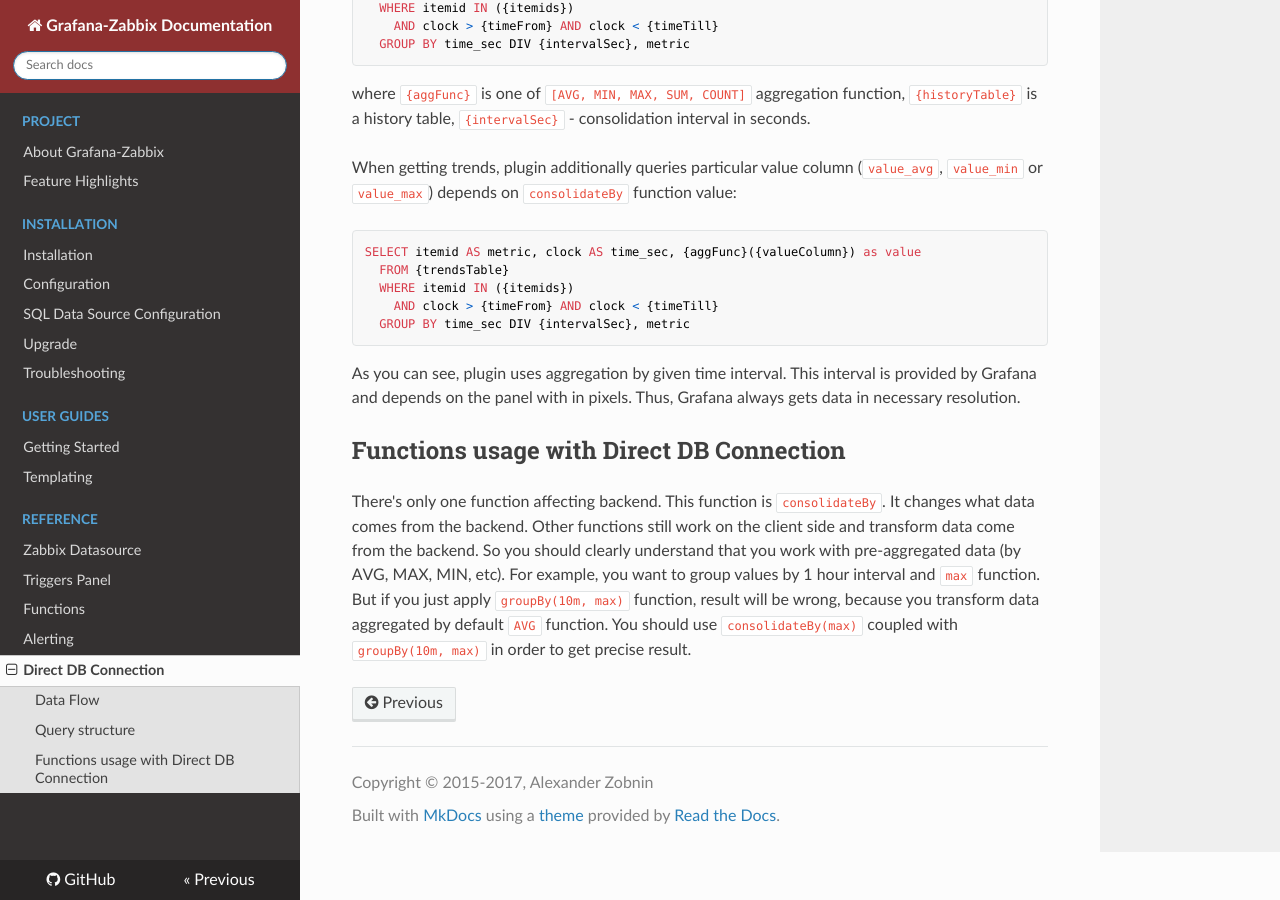
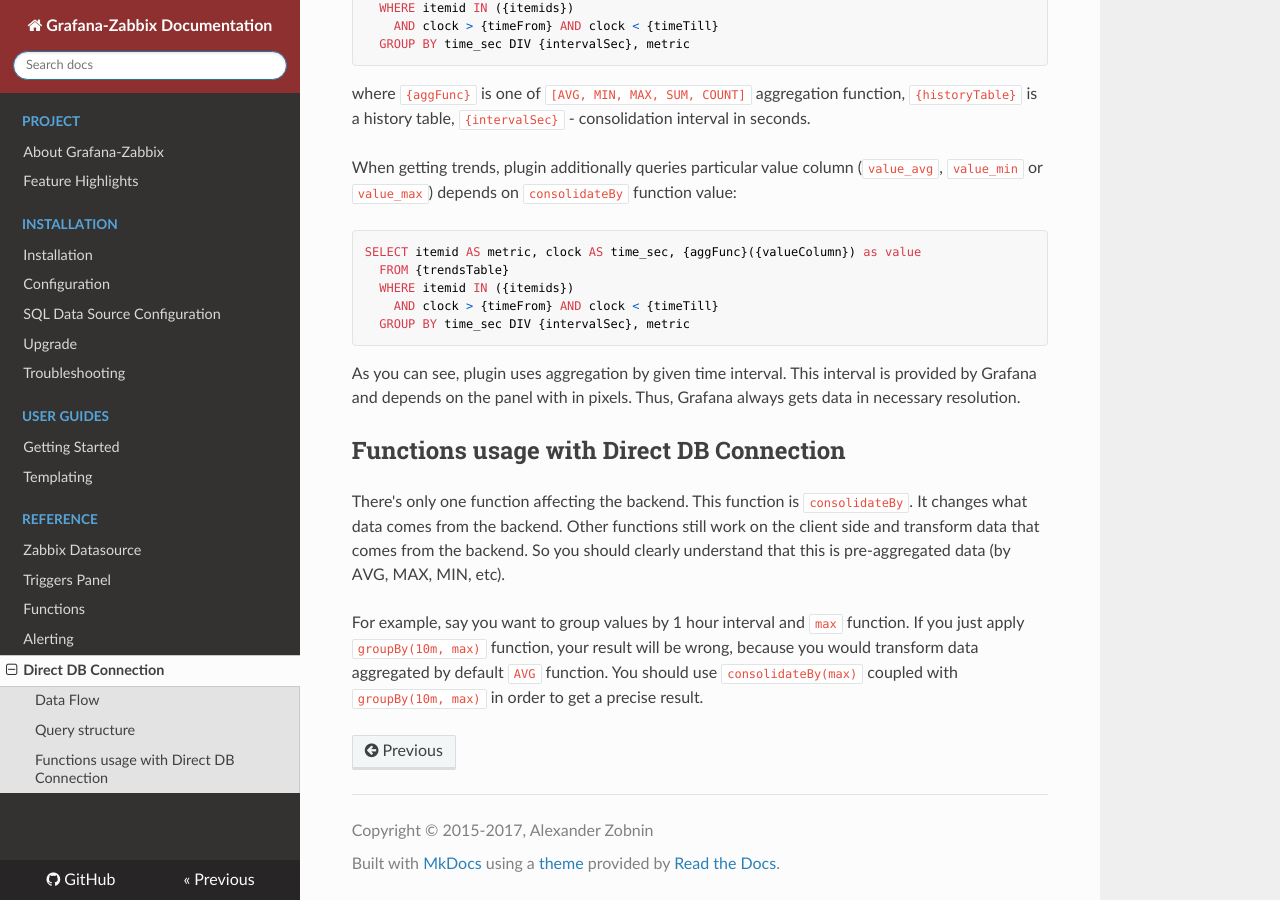
Before and after one commit to grafana/grafana-zabbix, an MkDocs documentation site: the page built from docs/sources/reference/direct-db-connection.md, in a window 1280 px wide and 900 px high, scrolled down 1128 px. Built offline with MkDocs 1.6.1, drawn with Linux system fonts in a browser that asks for light colours; nearby versions of some CDN libraries; old or Windows-style settings are respelled for this version of MkDocs.

Commit message:
Update direct-db-connection.md
I see what you're saying. Is this better? I reworded slightly and swapped a few others around.

If this isn't better, I'm happy to change again.

```diff
--- a/docs/sources/reference/direct-db-connection.md
+++ b/docs/sources/reference/direct-db-connection.md
@@ -52,9 +52,8 @@
 
 ## Functions usage with Direct DB Connection
 
-There's only one function affecting backend. This function is `consolidateBy`. It changes what data comes from
-the backend. Other functions still work on the client side and transform data come from the backend. So you should
-clearly understand that you work with pre-aggregated data (by AVG, MAX, MIN, etc). For example, you want to group
-values by 1 hour interval and `max` function. But if you just apply `groupBy(10m, max)` function, result will be wrong,
-because you transform data aggregated by default `AVG` function. You should use `consolidateBy(max)` coupled with
-`groupBy(10m, max)` in order to get precise result.
+There's only one function affecting the backend. This function is `consolidateBy`. It changes what data comes from
+the backend. Other functions still work on the client side and transform data that comes from the backend. So you should
+clearly understand that this is pre-aggregated data (by AVG, MAX, MIN, etc).
+
+For example, say you want to group values by 1 hour interval and `max` function. If you just apply `groupBy(10m, max)` function, your result will be wrong, because you would transform data aggregated by default `AVG` function. You should use `consolidateBy(max)` coupled with `groupBy(10m, max)` in order to get a precise result.
```
